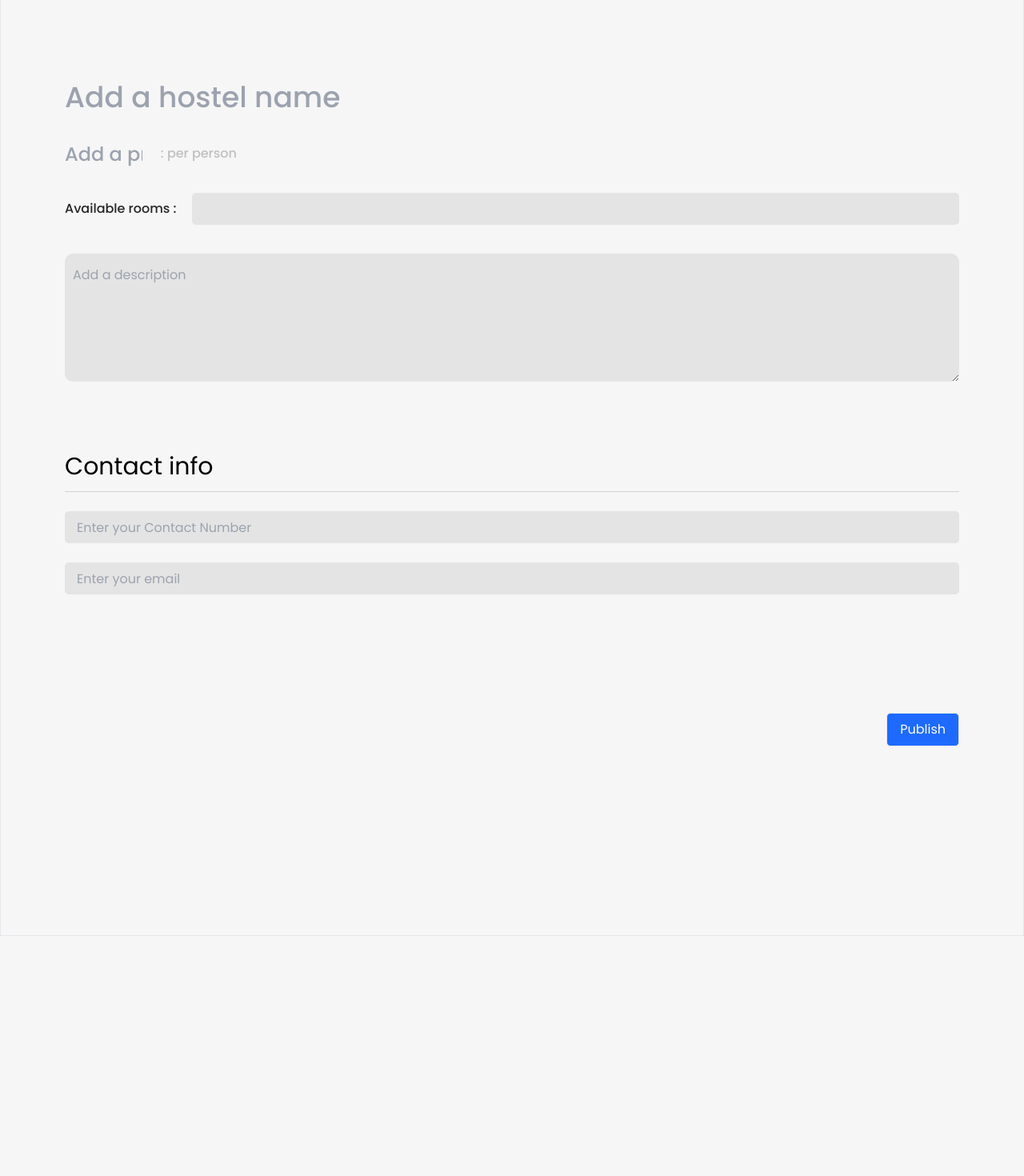
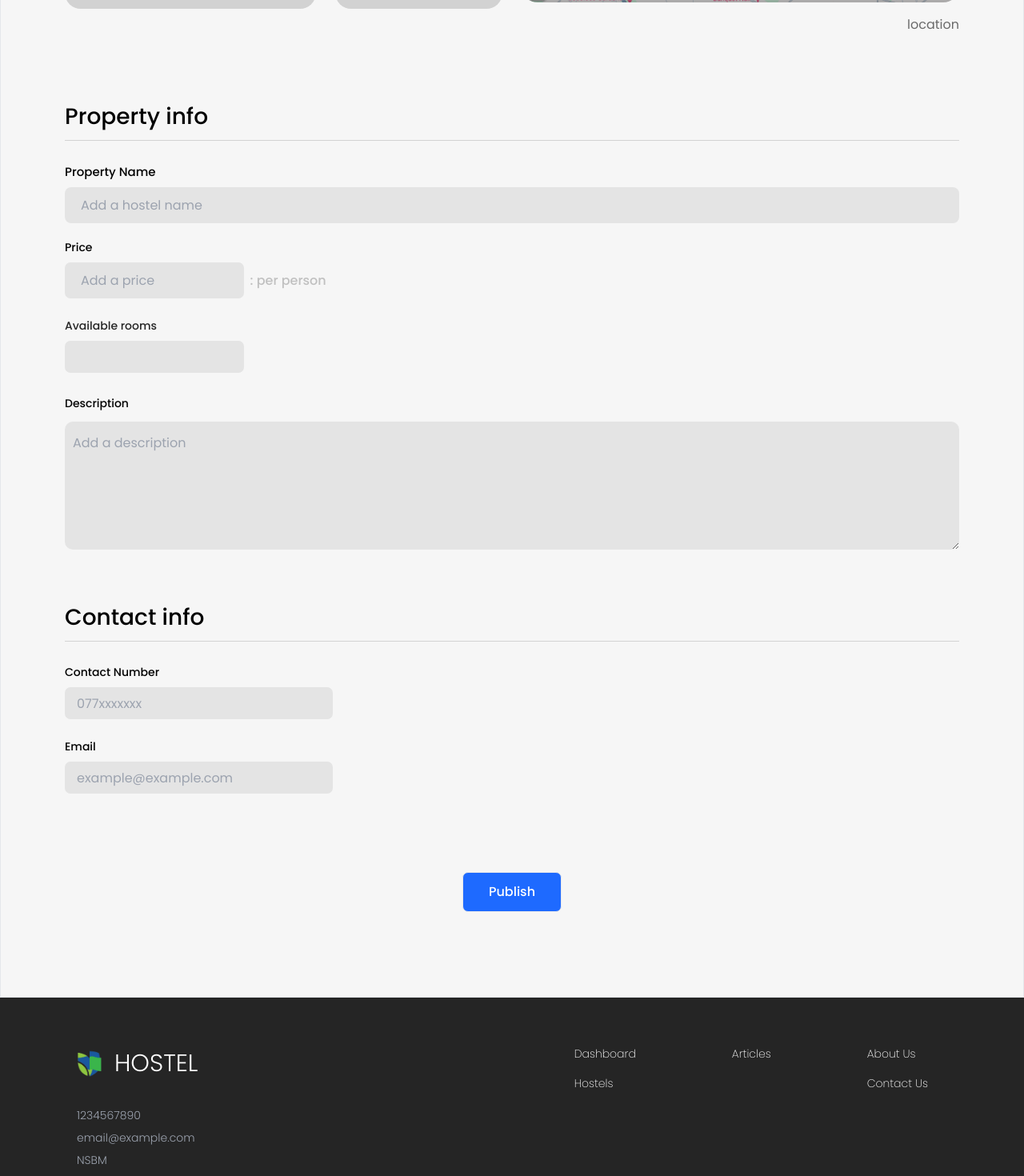
Before and after one commit to RusithTharindu/Campus-Housing-Portal-Frontend, a React (Vite) app in the folder HousingPortalSDT/: page /editdashboard in a window 1280 px wide. Shown: the part 800-2270 px from the top of the page at 80% size. Before the commit the page ends 1970 px from the top, so only its background shows below. Built offline with nearby package versions, Linux system fonts and the light colour scheme.

Commit message:
Updated footer

```diff
--- a/HousingPortalSDT/src/App.jsx
+++ b/HousingPortalSDT/src/App.jsx
@@ -11,6 +11,7 @@ import Art from "./pages/landlordPages/Art";
 import ViewGoogleMap from "./pages/wardenPages/ViewGoogleMap";
 import ViewAllProperties from "./pages/wardenPages/ViewAllProperties";
 import Header from "./components/Header";
+import Footer from "./components/footer";
 
 function App() {
   return (
@@ -34,6 +35,7 @@ function App() {
 
           {/* Add New routes here */}
         </Routes>
+<Footer/>
       </BrowserRouter>
       {/* <Footer/> add like this*/}
 
--- /dev/null
+++ b/HousingPortalSDT/src/components/footer.jsx
@@ -0,0 +1,78 @@
+import { FaHome } from "react-icons/fa";
+import { Link } from "react-router-dom";
+
+const Footer = () => {
+  return (
+    <footer className="bg-black1 text-white" style={{ width: "100%" }}>
+      <div className="mx-auto flex flex-wrap px-20 py-[60px] justify-between">
+        <div className="w-full md:w-1/2 px-4">
+          <a href="">
+            <div className="flex flex-row items-center gap-[15px] mb-8">
+              <div>
+                <img
+                  src="src\assets\nsbm_logo.png"
+                  alt="Description of the image"
+                  className=" w-[32px] h-[35px]"
+                />
+              </div>
+              <div>
+                <h1 className="text-[30px] font-light">HOSTEL</h1>
+              </div>
+            </div>
+          </a>
+
+          <div className="text-gray-400 text-sm font-light">
+            <p className="mb-2 hover:text-blue-500">1234567890</p>
+            <p className="mb-2 hover:text-blue-500">email@example.com</p>
+            <Link
+              className="mb-2 hover:text-blue-500"
+              to="https://www.nsbm.ac.lk/"
+            >
+              NSBM
+            </Link>
+          </div>
+
+        </div>
+
+        <div className="flex flex-row gap-[120px] lg:mr-10">
+          <div className="flex flex-col">
+            <ul className="text-white text-[14px] font-extralight">
+              <li className="mb-4 hover:text-blue-500">
+                <Link to="">Dashboard</Link>
+              </li>
+              <li className="mb-4 hover:text-blue-500">
+                <Link to="">Hostels</Link>
+              </li>
+
+            </ul>
+          </div>
+          <div className="flex flex-col">
+            <ul className="text-white text-[14px]  font-extralight">
+              <li className="mb-4 hover:text-blue-500">
+                <Link to="">Articles</Link>
+              </li>
+              <li className="mb-4 hover:text-blue-500">
+                <Link to=""></Link>
+              </li>
+              <li className="mb-4 hover:text-blue-500">
+                <Link to=""></Link>
+              </li>
+            </ul>
+          </div>
+          <div className="flex flex-col">
+            <ul className="text-white text-[14px] font-extralight">
+              <li className="mb-4 hover:text-blue-500">
+                <Link to="">About Us</Link>
+              </li>
+              <li className="mb-4 hover:text-blue-500">
+                <Link to="">Contact Us</Link>
+              </li>
+            </ul>
+          </div>
+        </div>
+      </div>
+    </footer>
+  );
+};
+
+export default Footer;
--- a/HousingPortalSDT/src/components/form.jsx
+++ b/HousingPortalSDT/src/components/form.jsx
@@ -1,88 +1,171 @@
-import React, { useState } from 'react';
+import React, { useState } from "react";
 
-function Form({Submit, formData, setFormData}) {
-    const [hostelName, setHostelName] = useState('');
-    const [price, setPrice] = useState('');
-    const [availableRooms, setAvailableRooms] = useState('');
-    const [description, setDescription] = useState('');
-    const [contactName, setContactName] = useState('');
-    const [contactNumber, setContactNumber] = useState('');
-    const [email, setEmail] = useState('');
+function Form({ Submit, formData, setFormData }) {
+  const [hostelName, setHostelName] = useState("");
+  const [price, setPrice] = useState("");
+  const [availableRooms, setAvailableRooms] = useState("");
+  const [description, setDescription] = useState("");
+  const [contactName, setContactName] = useState("");
+  const [contactNumber, setContactNumber] = useState("");
+  const [email, setEmail] = useState("");
   const [isInputFilled, setInputFilled] = useState(false);
 
   const handleInputChange = (e) => {
     setPrice(e.target.value);
     setFormData({ ...formData, price: e.target.value });
-        setInputFilled(e.target.value !== '');
+    setInputFilled(e.target.value !== "");
   };
-
-
 
   const handleSubmit = (e) => {
     e.preventDefault();
   };
 
   return (
-        <form onSubmit={Submit} className='gap-4 mt-[60px]'>
-            <label className="mt-4 ">
-                <input type="text" value={hostelName} onChange={(e) => {
-                    setHostelName(e.target.value)
-                    setFormData({ ...formData, title: e.target.value })
-                    }} placeholder="Add a hostel name" style={{ border: 'none', width: '100%', colorAdjust: 'black', height: '50px' }} className='font-medium  text-[24px] lg:text-[36px] bg-white1 text-black1' />
+    <form onSubmit={Submit} className="gap-4 mt-[10px] ">
+      <h2 className=" text-[28px] font-medium">Property info</h2>
+      <hr className="mt-2" style={{ borderColor: "lightgray" }} /> <br />
+      <p className="mb-2 font-medium text-[15px] mt-1">Property Name </p>
+      <label>
+        <input
+          type="text"
+          value={hostelName}
+          onChange={(e) => {
+            setHostelName(e.target.value);
+            setFormData({ ...formData, title: e.target.value });
+          }}
+          placeholder="Add a hostel name"
+          style={{
+            border: "none",
+            width: "100%",
+            colorAdjust: "black",
+            height: "45px",
+          }}
+          className=" rounded-[8px]   text-[16px]  bg-lightgray1 text-black1 pl-5 "
+        />
       </label>
       <br />
-            <label className='flex items-center gap-2 mt-5 text-center'>
-                <input type="number" value={price} onChange={handleInputChange} placeholder="Add a price" style={{ width: '10%', border: 'none', height: '50px', color: isInputFilled ? 'gray' : 'lightgray' }} className='font-medium text-[24px] bg-white1 font-red-300' />                <p className=' text-grey3  font-medium text-[16px]'>: per person</p>
-
+      <p className="mb-2 font-medium text-[14px] mt-5">Price</p>
+      <label className="flex items-center gap-2  text-center">
+        <input
+          type="number"
+          value={price}
+          onChange={handleInputChange}
+          placeholder="Add a price"
+          style={{
+            width: "20%",
+            border: "none",
+            height: "45px",
+            color: isInputFilled ? "gray" : "lightgray",
+          }}
+          className="text-[16px] pl-5 bg-lightgray1 rounded-[7px] font-red-300"
+        />{" "}
+        <p className=" text-grey3  font-medium text-[16px]">: per person</p>
       </label>
       <br />
-            <label className='flex items-center justify-between gap-5 mt-0'>
-                <p className='flex flex-row text-black1 font-medium text-[16px] whitespace-nowrap'>Available rooms :</p>
-                <input type="number" value={availableRooms} onChange={(e) => {
-                    setAvailableRooms(e.target.value)
-                    setFormData({ ...formData, availableRooms: e.target.value })
-                    }} style={{ color: 'black', height: '40px' }} className='bg-lightgray1 text-[16px] rounded-[5px] flex sm:w-full' />
+      <p className="flex flex-row text-black1 font-medium text-[14px] whitespace-nowrap">
+        Available rooms
+      </p>
+      <label className="flex items-center justify-between gap-5 mt-2">
+        <input
+          type="number"
+          value={availableRooms}
+          onChange={(e) => {
+            setAvailableRooms(e.target.value);
+            setFormData({ ...formData, availableRooms: e.target.value });
+          }}
+          style={{ color: "black", height: "40px", width: "20%" }}
+          className="text-[16px] pl-5 bg-lightgray1 rounded-[7px] font-red-300"
+        />
       </label>
       <br />
-            <label className='flex mt-3 '>
-                <textarea value={description} onChange={(e) => {
-                    setDescription(e.target.value)
-                    setFormData({ ...formData, description: e.target.value })
-                    }} placeholder='Add a description' style={{ color: 'black', height: '160px', paddingTop: '15px', fontSize: '16px' }} className='bg-lightgray1 rounded-[10px] sm:pl-[10px] w-full' />            </label>
+      <p className="mb-2 font-medium text-[14px] mt-1">Description</p>
+
+      <label className="flex mt-3 ">
+        <textarea
+          value={description}
+          onChange={(e) => {
+            setDescription(e.target.value);
+            setFormData({ ...formData, description: e.target.value });
+          }}
+          placeholder="Add a description"
+          style={{
+            color: "black",
+            height: "160px",
+            paddingTop: "15px",
+            fontSize: "16px",
+          }}
+          className="bg-lightgray1 rounded-[10px] sm:pl-[10px] w-full"
+        />{" "}
+      </label>
       <br />
-            <h2 className=' mt-[60px] text-[30px]'>Contact info</h2>
-            <hr className='mt-2' style={{ borderColor: 'lightgray' }} />            <br />
-            <div className='flex flex-col '>
-                <label className=''>
-                    <input type="number" value={contactNumber} onChange={(e) => {
-                        setContactNumber(e.target.value)
-                        setFormData(prevState => ({
+      <h2 className="text-[28px]  mt-10 font-medium">Contact info</h2>
+      <hr className="mt-2" style={{ borderColor: "lightgray" }} /> <br />
+      <div className="flex flex-col ">
+      <p className="mb-2 font-medium text-[14px] mt-1">Contact Number</p>
+
+        <label className="">
+          <input
+            type="number"
+            value={contactNumber}
+            onChange={(e) => {
+              setContactNumber(e.target.value);
+              setFormData((prevState) => ({
                 ...prevState,
                 propertyOwnerDetails: {
                   ...prevState.propertyOwnerDetails,
-                                mobile: e.target.value
-                            }
+                  mobile: e.target.value,
+                },
               }));
-                        }} placeholder="Enter your Contact Number" style={{ paddingLeft: "15px", width: '100%', color: 'black', height: '40px' }} className='bg-lightgray1 rounded-[5px]' />
+            }}
+            placeholder="077xxxxxxx"
+            style={{
+              paddingLeft: "15px",
+              width: "30%",
+              color: "black",
+              height: "40px",
+            }}
+            className="bg-lightgray1 rounded-[7px]"
+          />
         </label>
         <br />
-                <label className='mb-6 '>
-                    <input type="text" value={email} onChange={(e) => {
-                    setEmail(e.target.value)
-                    setFormData(prevState => ({
+        <p className="mb-2 font-medium text-[14px] ">Email</p>
+
+        <label className="mb-6 ">
+          <input
+            type="text"
+            value={email}
+            onChange={(e) => {
+              setEmail(e.target.value);
+              setFormData((prevState) => ({
                 ...prevState,
                 propertyOwnerDetails: {
                   ...prevState.propertyOwnerDetails,
-                            email: e.target.value
-                        }
+                  email: e.target.value,
+                },
               }));
-                    }} placeholder="Enter your email" style={{  paddingLeft: "15px" , width: '100%', color: 'black', height: '40px' }} className='bg-lightgray1 rounded-[5px]' />
+            }}
+            placeholder="example@example.com"
+            style={{
+              paddingLeft: "15px",
+              width: "30%",
+              color: "black",
+              height: "40px",
+            }}
+            className="bg-lightgray1 rounded-[7px]"
+          />
         </label>
 
-
         <br />
-            </div >
-            <div className='flex justify-end mt-[100px] mb-[180px]'>     <button type="submit" className="border bg-blue1 text-white px-4 py-2 rounded-[5px] ">Publish</button>    </div>
+      </div>
+      <div className="flex justify-center mt-[50px] mb-[50px]">
+        {" "}
+        <button
+          type="submit"
+          className="border bg-blue1 text-white px-8 py-3 rounded-[7px] font-medium "
+        >
+          Publish
+        </button>{" "}
+      </div>
     </form>
   );
 }
--- a/HousingPortalSDT/src/pages/landlordPages/Editdashboard.jsx
+++ b/HousingPortalSDT/src/pages/landlordPages/Editdashboard.jsx
@@ -6,6 +6,7 @@ import Form from "../../components/form";
 import SelectedImageUpload from "@/components/selectedimageupdate";
 import axios from 'axios';
 import { useLocation, useNavigate } from "react-router-dom";
+import Footer from "@/components/footer";
 
 const Editdashboard = () => {
 const navigation =  useNavigate();
@@ -71,8 +72,10 @@ const handleSubmit = async (e) => {
     }
 };
   return (
+    <>
     <Container>
-      <div className="flex flex-row">
+      <h1 className="text-[25px] font-semibold text-black1 mb-10">Property Registration Form</h1>
+      <div className="flex flex-row ">
 
         <div className="flex-grow">
           <div className="flex flex-col justify-between gap-6">
@@ -94,11 +97,11 @@ const handleSubmit = async (e) => {
               setFormData={setFormData}
 
             />
-
           </div>
         </div>
       </div>
     </Container>
+    </>
   );
 };
 
```
Also changed, not shown: HousingPortalSDT/src/assets/nsbm_logo.png (added). Lines whose indentation alone changed are shown as unchanged.
